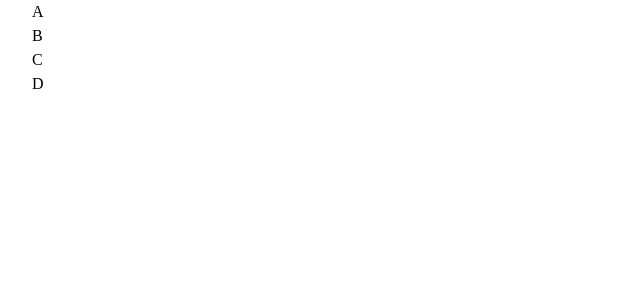
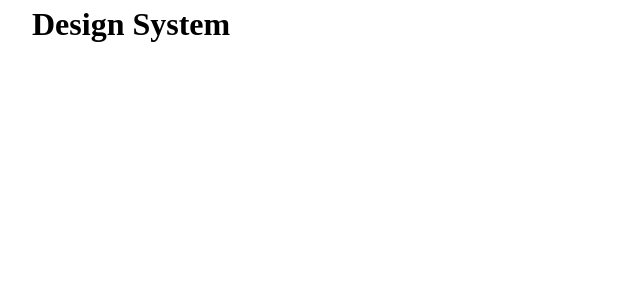
Before and after one commit to onticinc/css-design-template, a React (Create React App) app: page / in a window 1280 px wide. Shown: the top 300 px of the page, without its empty margins (0-640 px from the left). Built offline with nearby package versions, Linux system fonts and the light colour scheme.

Commit message:
push before starting again

```diff
--- a/public/index.html
+++ b/public/index.html
@@ -24,7 +24,7 @@
       work correctly both with client-side routing and a non-root public URL.
       Learn how to configure a non-root public URL by running `npm run build`.
     -->
-    <title>React App</title>
+    <title>CSS </title>
   </head>
   <body>
     <noscript>You need to enable JavaScript to run this app.</noscript>
--- a/src/components/index/IndexContainer.js
+++ b/src/components/index/IndexContainer.js
@@ -3,11 +3,10 @@ import React from 'react';
 const IndexContainer = () => {
     return (
         <div>
-            <div class="container">
-                <div class="box">A</div>
-                <div class="box">B</div>
-                <div class="box">C</div>
-                <div class="box">D</div>
+            <div class="call-to-action container grid">
+                <h1>Design System</h1>
+
+                <section></section>
             </div>
         </div>
     )
--- a/src/index.css
+++ b/src/index.css
@@ -1,3 +1,17 @@
+/* ----------------  */
+/* Custom Properties */
+/* ----------------  */
+
+:root {
+
+  --clr-dark: 230 35% 7%;
+  --clr-light: 231 77% 90%;
+  --clor-white: 0 0% 100%;
+
+}
+
+
+
 
 /* ----------------  */
 /* Reset             */
@@ -123,3 +137,13 @@ select {
   white-space: nowrap;
   border: 0;
 }
+
+.box {
+  background: lightblue;
+  padding: 3rem;
+}
+
+
+/* Colors */
+
+.bg-dark { background-color: hsl( var(--clr-dark) );}
```
